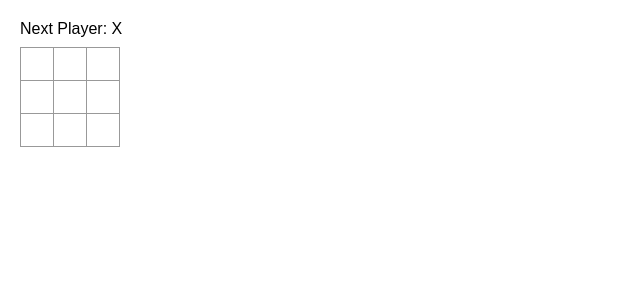
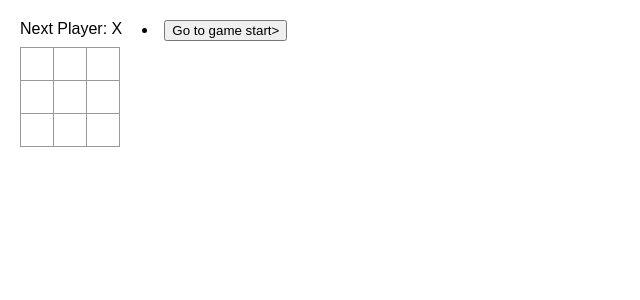
Before and after one commit to isanasan/tutorials-react, a React (Create React App) app in the folder tic-tac-toe/: page / in a window 1280 px wide. Shown: the top 300 px of the page, without its empty margins (0-640 px from the left). Built offline with nearby package versions, Linux system fonts and the light colour scheme.

Commit message:
https://ja.react.dev/learn/tutorial-tic-tac-toe#showing-the-past-moves

```diff
--- a/tic-tac-toe/src/App.js
+++ b/tic-tac-toe/src/App.js
@@ -10,13 +10,32 @@
     setXIsNext(!xIsNext);
   }
 
+  function jumpTo() {
+    // TODO
+  }
+
+  const moves = history.map((squares, move) => {
+    let description;
+    if (move > 0) {
+      description = "Go to move #" + move;
+    } else {
+      description = "Go to game start";
+    }
+
+    return (
+      <li>
+        <button onClick={() => jumpTo(move)}>{description}></button>
+      </li>
+    )
+  })
+
   return (
     <div className="game">
       <div className="game-board">
         <Board xIsNext={xIsNext} squares={currentSquares} onPlay={handlePlay} />
       </div>
       <div className="game-info">
-        <al>{/* TODO */}</al>
+        <al>{moves}</al>
       </div>
     </div>
   )
```
